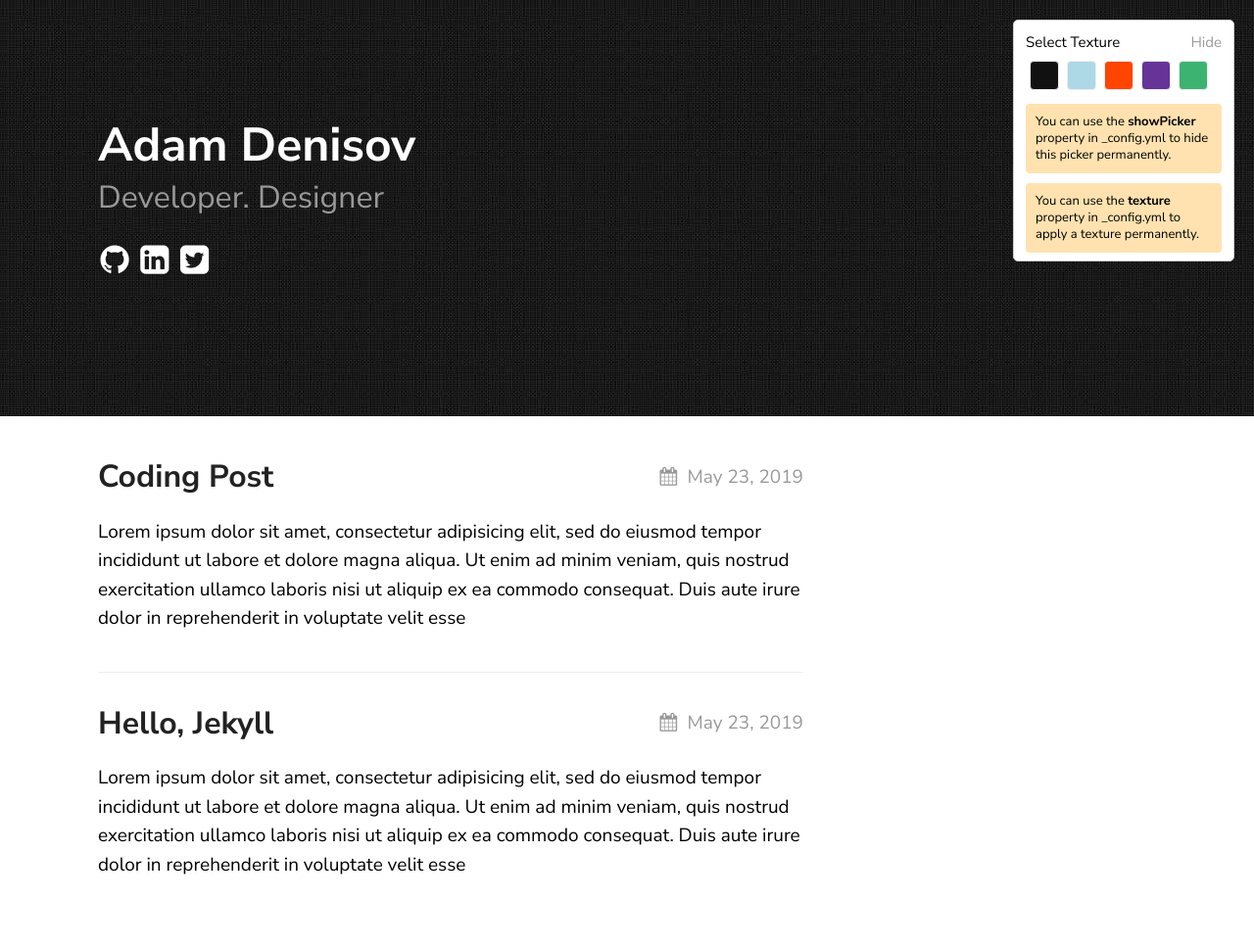
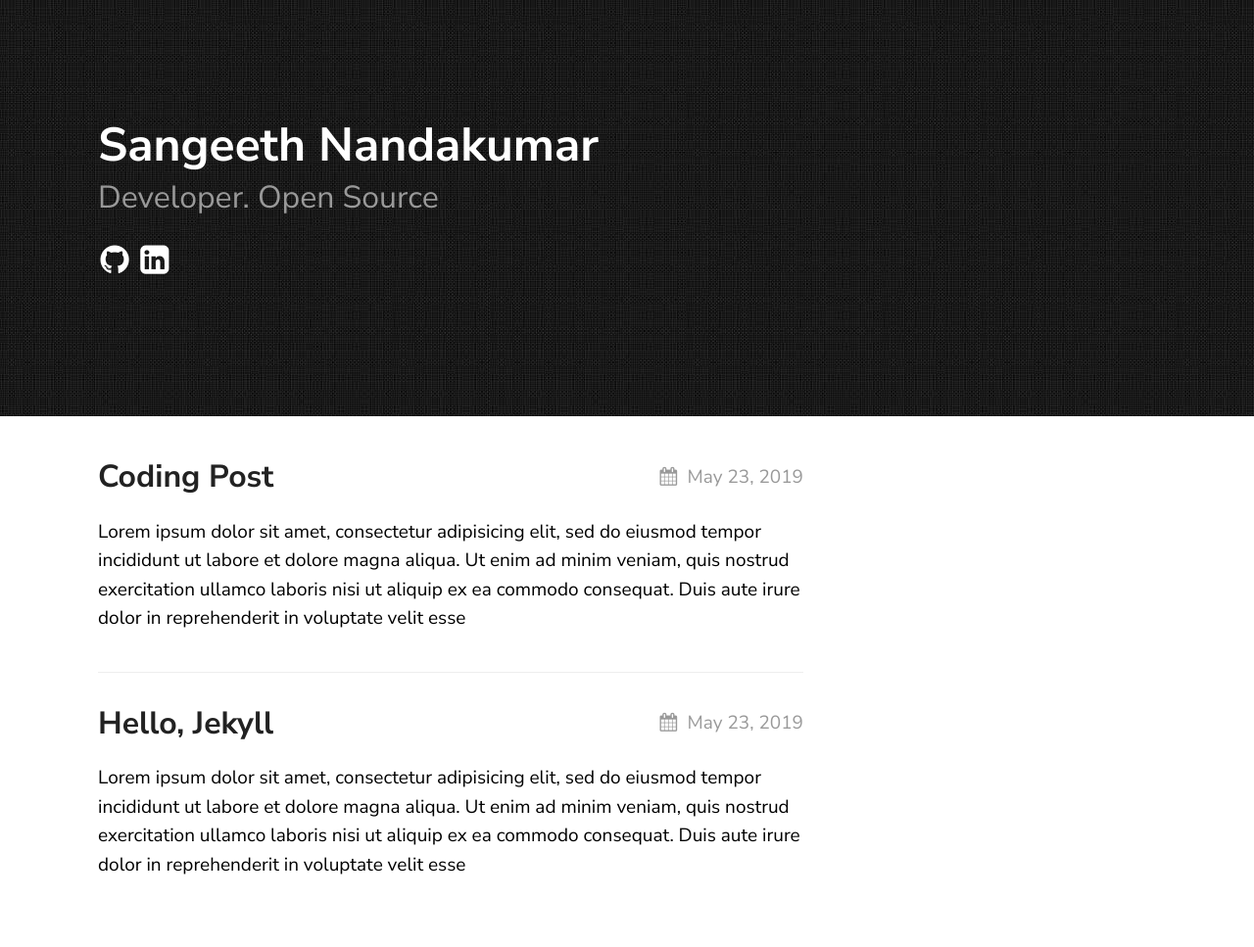
Before and after one commit to sangeethnandakumar/sangeethnandakumar.github.io, a Jekyll site: the page built from doc/index.md, in a window 1280 px wide. Shown: the whole page at 98% size. Built offline with Jekyll 4.4.1, drawn with Linux system fonts in a browser that asks for light colours.

Commit message:
Update _config.yml

```diff
--- a/doc/_config.yml
+++ b/doc/_config.yml
@@ -1,10 +1,8 @@
-title: Texture Theme
-author: GitHub User
-email: your-email@domain.com
+title: Sangeeth Nandakumar
+author: Sangeeth Nandakumar
+email: sangeethnandakumarwork@gmail.com
 description: > # this means to ignore newlines until "show_exerpts:"
-  Write an awesome description for your new site here. You can edit this
-  line in _config.yml. It will appear in your document head meta (for
-  Google search results) and in your feed.xml site description.
+  Welcome to my Github page where you can find and use my open source packages for any projects open-source or commercial.
 show_excerpts: true # set to true to show excerpts on the homepage
 baseurl: /
 
@@ -15,19 +13,18 @@ sass:
 
 permalink: /posts/:title/
 texture:
-  title: Adam Denisov
-  tagline: Developer. Designer
+  title: Sangeeth Nandakumar
+  tagline: "Developer. Open Source"
   date_format: "%b %-d, %Y"
   style: black
   showNav: false
-  showPicker: true
+  showPicker: false
 
   # generate social links in footer
   social_links:
-    twitter: thelehhman
-    github:  thelehhman
-    linkedIn: in/thelehhman
-    rss: rss
+    #twitter: thelehhman
+    github:  sangeethnandakumar
+    linkedIn: in/sangeethnandakumar
 
 
 # If you want to link only specific pages in your header, uncomment
```
